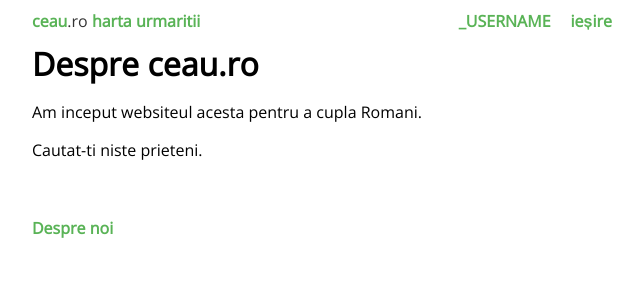
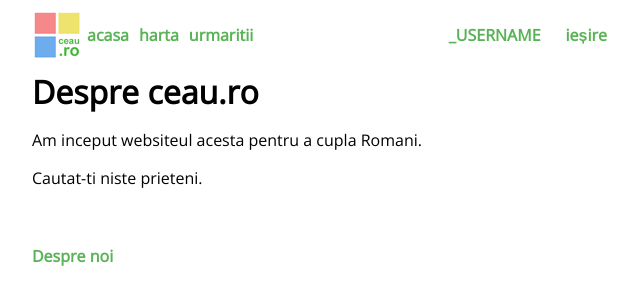
Before and after one commit to gbutiri/twitterclone, a PHP site: page /about.php in a window 1280 px wide. Shown: the top 305 px of the page, without its empty margins (318-961 px from the left). Run offline with PHP 8.4, Linux system fonts and the light colour scheme; data that the repository does not hold is empty; a stand-in replaces the project's code that opens the database connection; some libraries are stand-ins or nearby versions.

Commit message:
added the logo

```diff
--- a/css/main.css
+++ b/css/main.css
@@ -175,9 +175,24 @@
 	float: right;
 }
 
+nav {
+	overflow: hidden;
+}
+nav a {
+	display: inline-block;
+	position: relative;
+	float: left;
+	line-height: 50px;
+	margin-left: 5px;
+	margin-right: 5px;
+}
+nav img {
+	float: left;
+}
 .logo {
 	text-decoration: none;
 	font-weight: bold;
+
 }
 .logo span {
 	color: #333;
--- a/includes/header.php
+++ b/includes/header.php
@@ -35,11 +35,12 @@
 ?>
 <div class="page-wrapper">
 <nav>
-	<a class="logo" href="/">ceau<span>.ro</span></a>
+	<img src="/img/ceauro-logo.png" alt="ceau.ro - un loc unde te poti conecta cu ai tai prieteni" />
+	<a class="logo" href="/">acasa</a>
 	<?php if (_USERNAME != '') { ?>
 	<a class="logo" href="/map.html">harta</a>
 	<a class="followers" href="/followers.html">urmaritii</a>
 	<a id="logout-link" href="/logout">ieșire</a>
+	<a href="/<?php echo _USERNAME; ?>" class="username"><?php echo _USERNAME; ?></a>
 	<?php } ?>
-	<a href="/<?php echo _USERNAME; ?>" class="username"><?php echo _USERNAME; ?></a>
 </nav>
```
Also changed, not shown: img/ceauro-logo.png (added).
